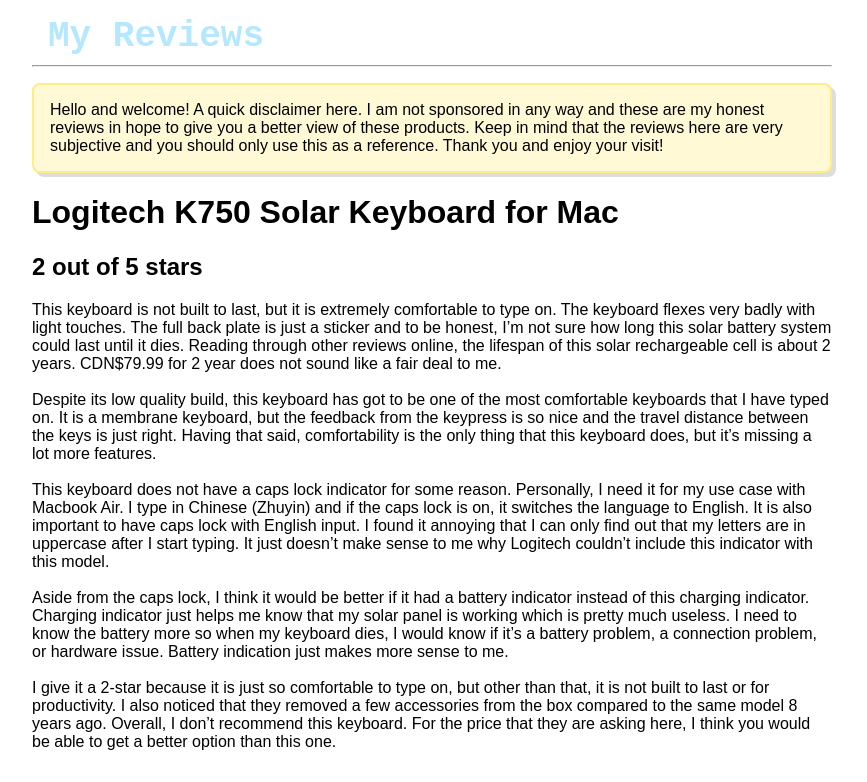
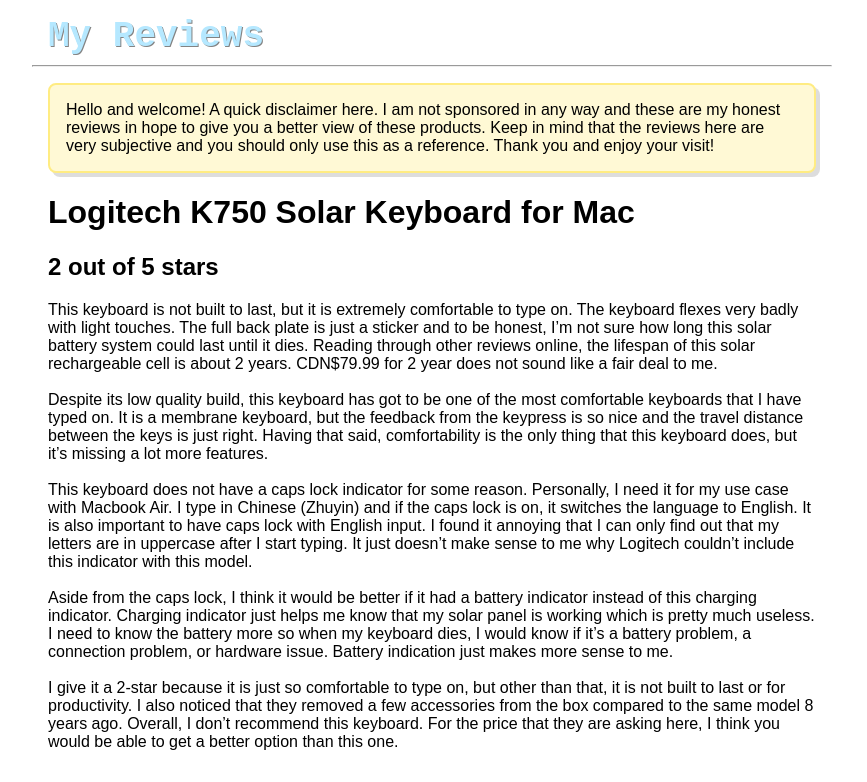
Before and after one commit to jdlwahaha/keyboards, a plain HTML site: page compiled/logitech-k750-solar-mac.html in a window 1280 px wide. Shown: the whole page, without its empty margins (208-1075 px from the left). Drawn offline with Linux system fonts and the light colour scheme.

Commit message:
fix mobile view

```diff
--- a/compiled/logitech-k750-solar-mac.html
+++ b/compiled/logitech-k750-solar-mac.html
@@ -12,7 +12,7 @@
 
 <body>
     <header>
-        My Reviews
+        <a href="../index.html">My Reviews</a>
     </header>
     <hr>
 
@@ -34,7 +34,7 @@
         </div>
 
         <div>
-            <iframe src="https://www.youtube.com/embed/uF4GK_rdpwc" width="560" height="315" frameborder="0"></iframe>
+            <iframe src="https://www.youtube.com/embed/uF4GK_rdpwc"  height="315" frameborder="0"></iframe>
         </div>
     </div>
 
--- a/compiled/style.css
+++ b/compiled/style.css
@@ -7,18 +7,31 @@
 
 #bodyContainer {
   max-width: 800px;
-  margin: 1rem auto;
+  margin: 1rem;
 }
 
 header {
-  /* background: black;  */
-  /* border-bottom: 1px solid blue;
-  box-shadow: 2px 2px rgb(47, 68, 255); */
   color: rgb(181, 232, 255);
+  text-shadow: 1px 1px rgb(131, 131, 131);
+  text-decoration: none;
+
   font-family: "Courier New";
   font-weight: bold;
   font-size: 36px;
+
   padding: 0rem 1rem;
+}
+
+header a{
+  color: rgb(181, 232, 255);
+  text-shadow: 1px 1px rgb(131, 131, 131);
+  text-decoration: none;
+}
+
+header a:hover {
+  text-decoration: none;
+  color: rgb(85, 201, 255);
+  text-shadow: 1px 1px rgb(131, 131, 131);
 }
 
 .well {
@@ -48,6 +61,9 @@
 
 iframe {
     margin: 1rem 0;
+    width: 100%;
+    max-width: 560px;
+
     /* width: 100%;
     height: 100%; */
 }
```
